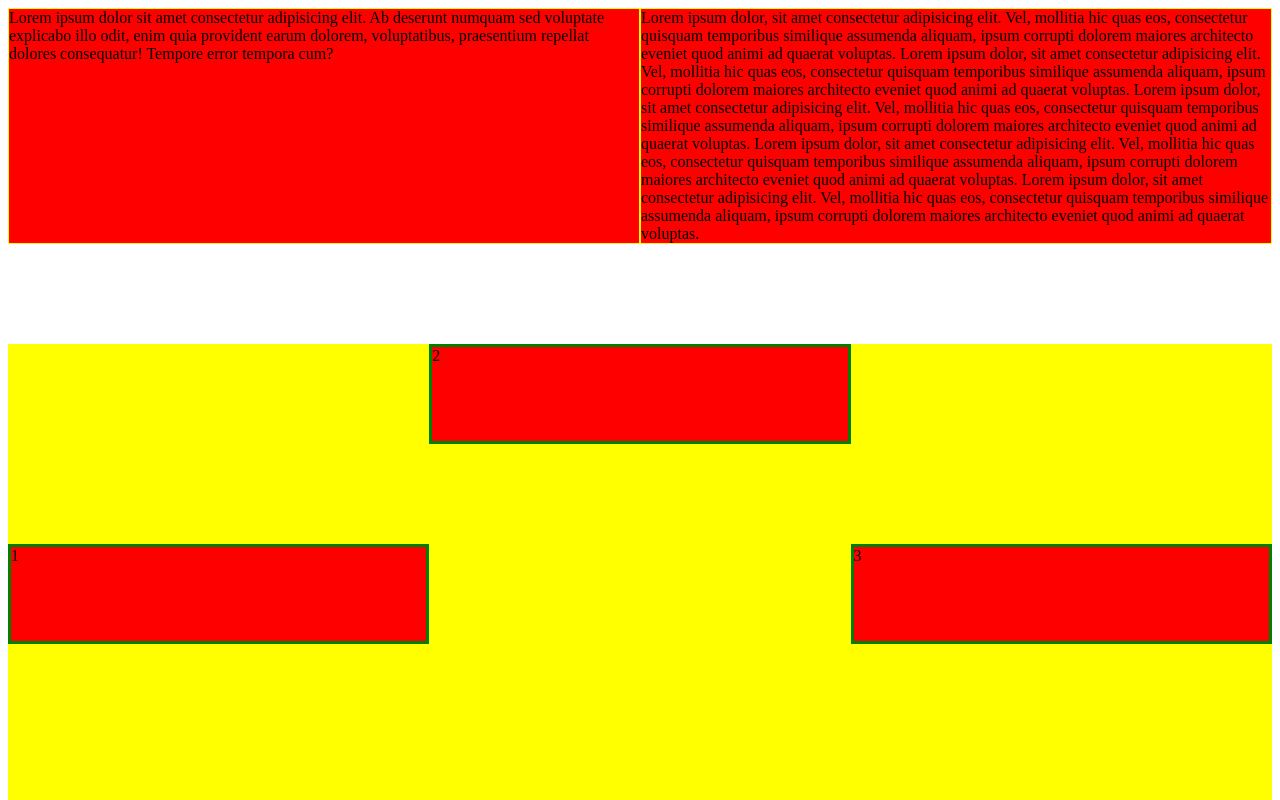
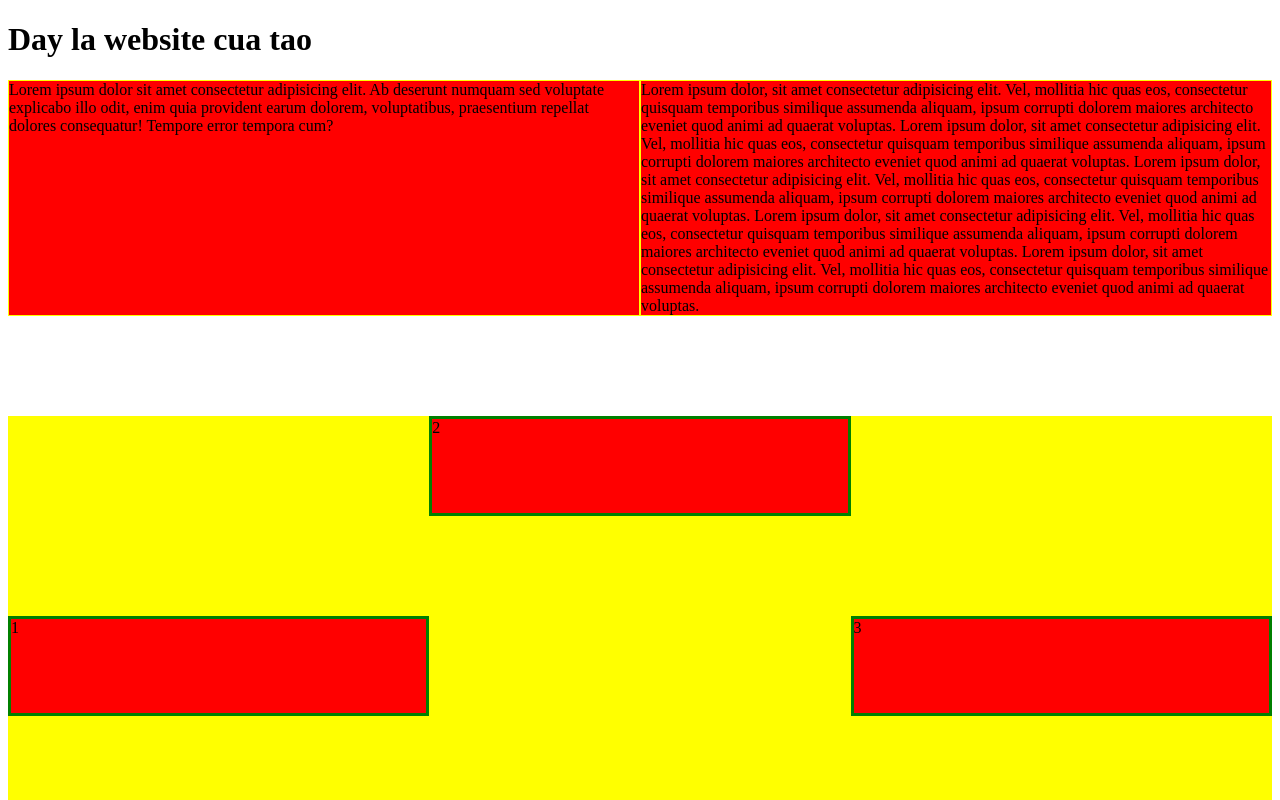
Before and after one commit to thanh9746/thanh9746.github.io, a plain HTML site: page index.html in a window 1280 px wide. Shown: the top 800 px of the page. Drawn offline with Linux system fonts and the light colour scheme.

Commit message:
Second commit

```diff
--- a/index.html
+++ b/index.html
@@ -10,6 +10,7 @@
 </head>
 
 <body>
+    <h1><strong>Day la website cua tao</strong></h1>
     <div class="table">
         <div class="row">
             <div class="block">
```
